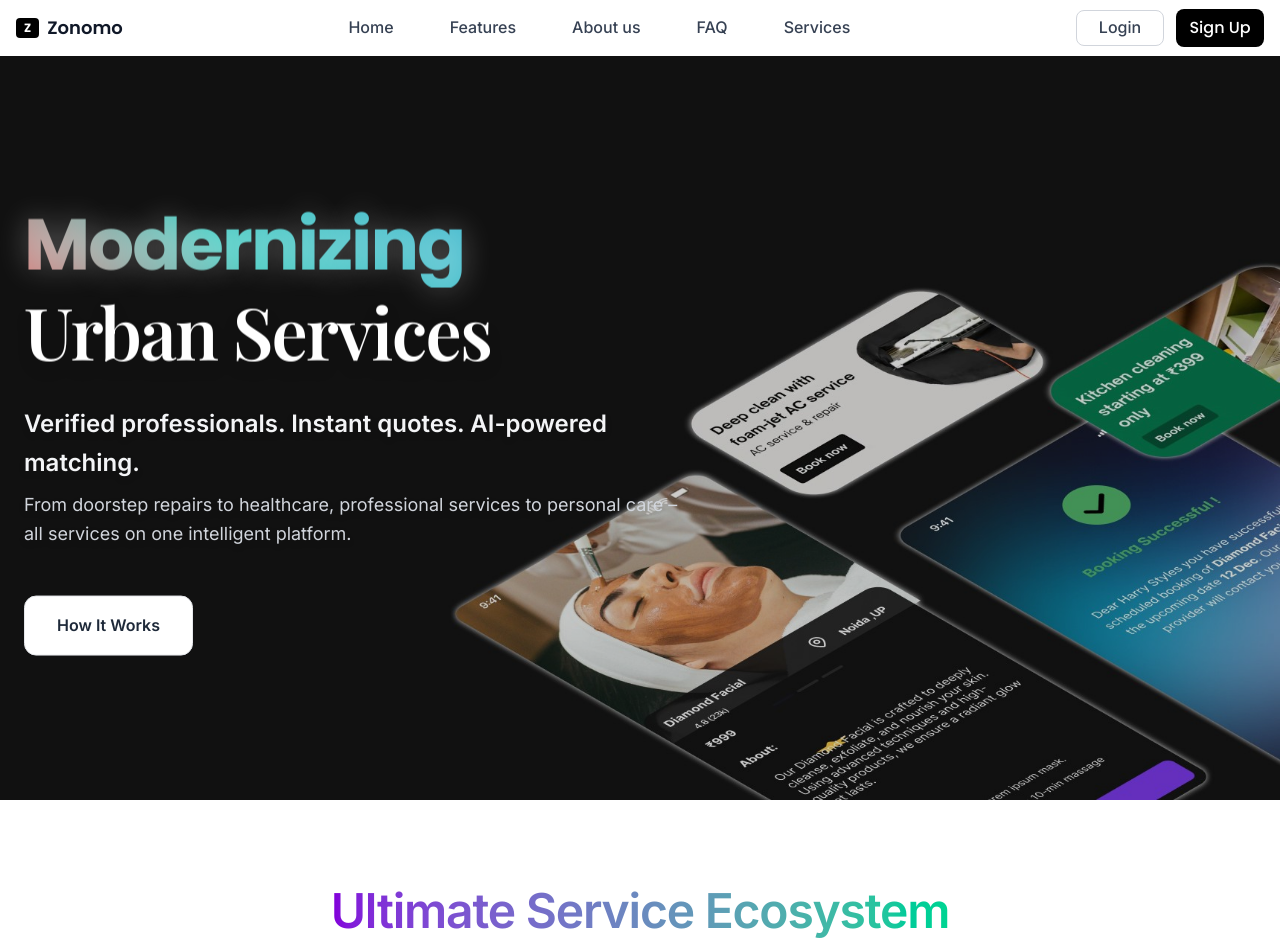
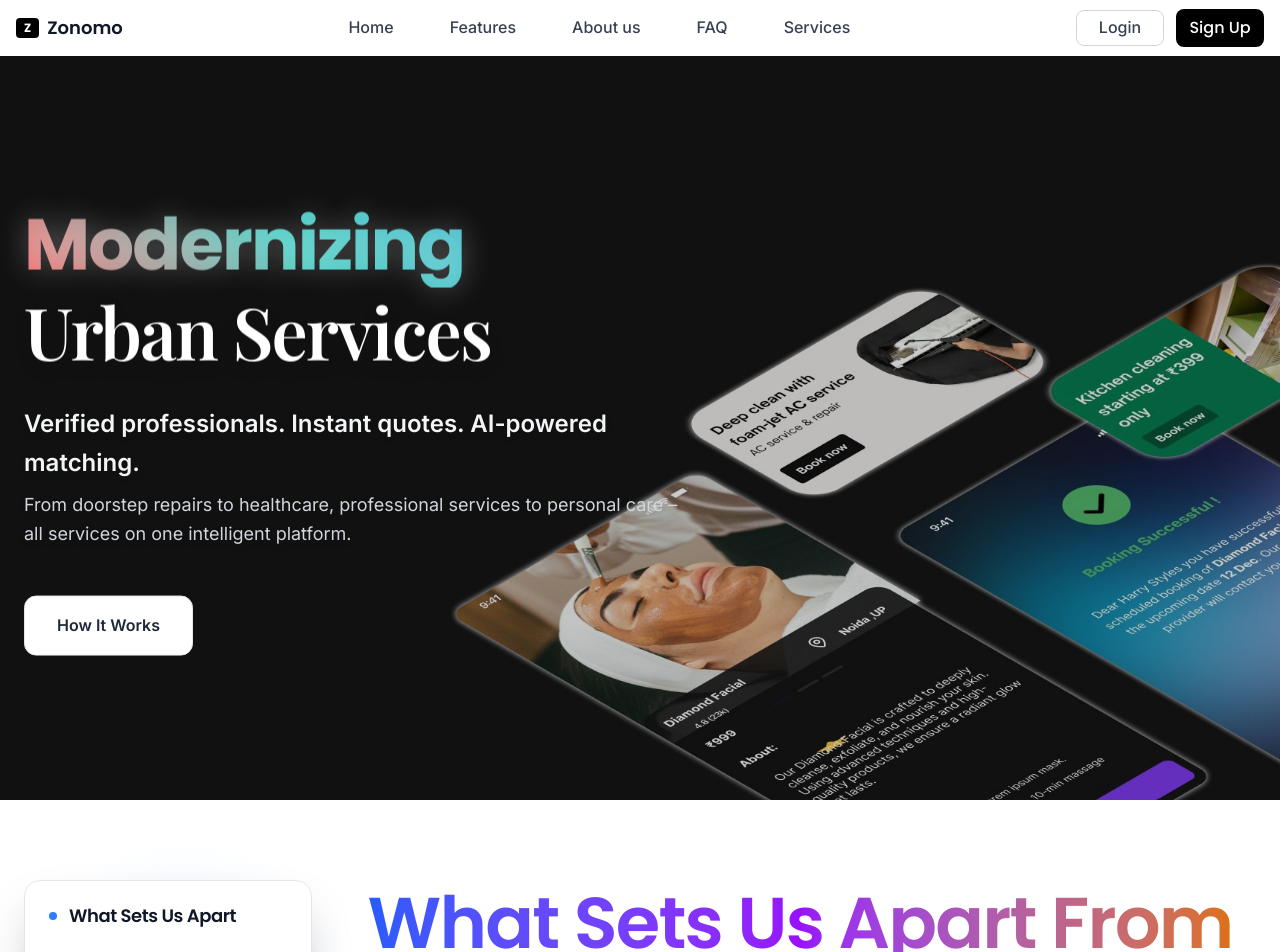
Before and after one commit to chaudhary64/zonomo-landing-page, a Next.js app: page / in a window 1280 px wide. Shown: the top 952 px of the page. Built offline with nearby package versions, Linux system fonts and the light colour scheme.

Commit message:
feat: add AIFeatures component to Home page for enhanced functionality

```diff
--- a/src/app/page.js
+++ b/src/app/page.js
@@ -6,11 +6,13 @@ import FAQ from "@/components/Faq";
 import RoleCarousel from "@/components/TwoSection";
 import ServiceSlider from "./../components/ServiceList";
 import Coming_Soon from "@/components/Coming_Soon";
+import AIFeatures from "@/components/features/page";
 
 export default function Home() {
   return (
     <>
       <HeroSection />
+      <AIFeatures />
       <RoleCarousel />
       <ServiceSlider />
       <WhyChooseUs />
```
